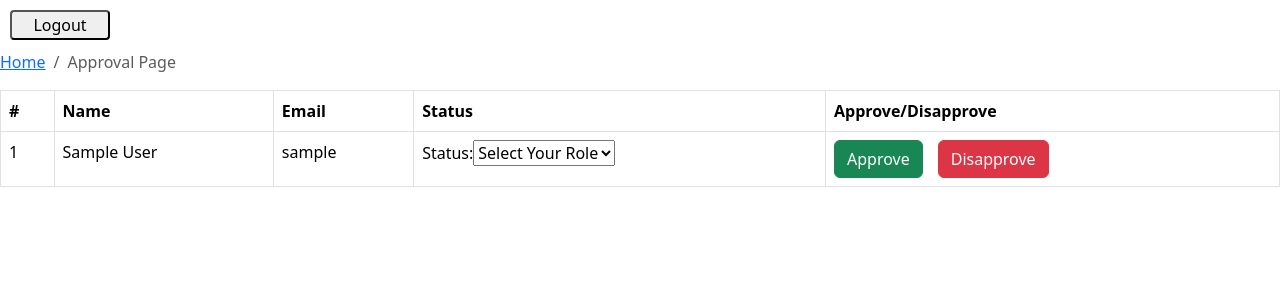
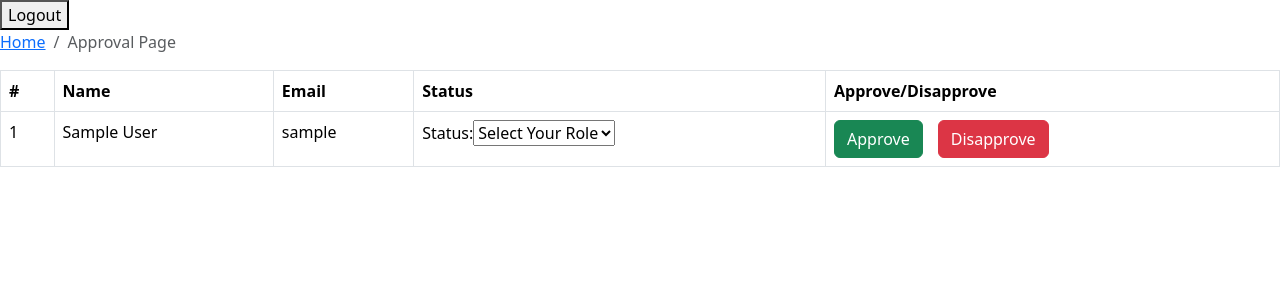
Before and after one commit to simtraksolutions/taskmgmt, a PHP site: page /adore.php in a window 1280 px wide. Shown: the top 300 px of the page. Run offline with PHP 8.4, Linux system fonts and the light colour scheme; tables that the repository leaves empty hold one stand-in row (values such as "Sample post").

Commit message:
Update adore.php

```diff
--- a/adore.php
+++ b/adore.php
@@ -51,16 +51,9 @@ if (isset($_POST['logout'])) {
     <meta name="viewport" content="width=device-width, initial-scale=1.0">
     <title>Task-Management System</title>
     <link href="https://cdn.jsdelivr.net/npm/bootstrap@5.3.2/dist/css/bootstrap.min.css" rel="stylesheet" integrity="sha384-T3c6CoIi6uLrA9TneNEoa7RxnatzjcDSCmG1MXxSR1GAsXEV/Dwwykc2MPK8M2HN" crossorigin="anonymous">
-</head>
-<style>
+    <style>
     .disapprove-btn{
         margin-left: 15px;
-    }
-
-    #lgt-btn{
-        border-radius: 4px;
-        width: 100px;
-        margin: 10px 10px;
     }
 
     @media (min-width:200px) and (max-width:800px){
@@ -70,16 +63,18 @@ if (isset($_POST['logout'])) {
     }
     }
 </style>
+</head>
 <body>
 <form method="post" action="<?php echo $_SERVER['PHP_SELF']; ?>">
-        <button type="submit" id="lgt-btn" name="logout">Logout</button>
-        <nav aria-label="breadcrumb">
+        <button type="submit" name="logout">Logout</button>
+    </form>
+    <nav aria-label="breadcrumb">
   <ol class="breadcrumb">
     <li class="breadcrumb-item"><a href="Admin.php">Home</a></li>
     <li class="breadcrumb-item active" aria-current="page">Approval Page</li>
   </ol>
 </nav>
-    </form>
+
     <table class="table table-bordered">
         <thead>
           <tr>
@@ -102,12 +97,12 @@ if (isset($_POST['logout'])) {
                 echo "<input type='hidden' name='username' value='{$row['username']}'>";
                 echo "<label for='Status'>Status:</label>";
                 echo "<select name='member' class='status-select' data-member-id='{$row['id']}' data-member-email='{$row['username']}'>";
-                echo "<option value='Select the Role' >Select Your Role</option>";
-                echo "<option value='Admin'"; if ($row['role'] == 'Admin') echo " selected"; echo ">Admin</option>";
-                echo "<option value='Manager'"; if ($row['role'] == 'Manager') echo " selected"; echo ">Manager</option>";
-                echo "<option value='Member'"; if ($row['role'] == 'Member') echo " selected"; echo ">Member</option>";
+echo "<option value='Select the Role' "; if ($row['role'] == 'Select the Role') echo "selected"; echo ">Select Your Role</option>";
+echo "<option value='Admin'"; if ($row['role'] == 'Admin') echo " selected"; echo ">Admin</option>";
+echo "<option value='Manager'"; if ($row['role'] == 'Manager') echo " selected"; echo ">Manager</option>";
+echo "<option value='Member'"; if ($row['role'] == 'Member') echo " selected"; echo ">Member</option>";
+echo "</select>";
 
-                echo "</select>";
                 echo "</td>";
                 echo "<td>";
                 if ($row['role'] == 'Approved') {
```
